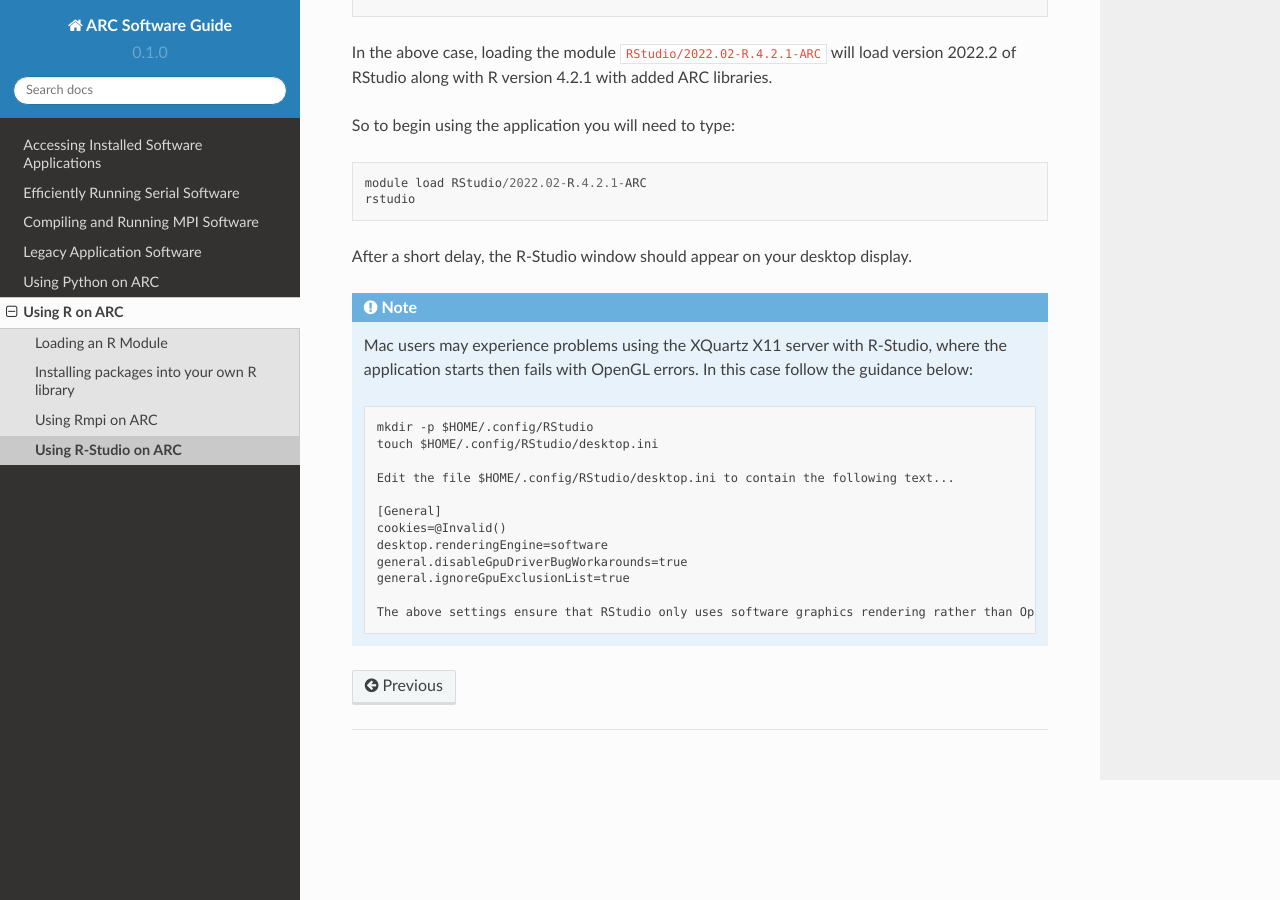
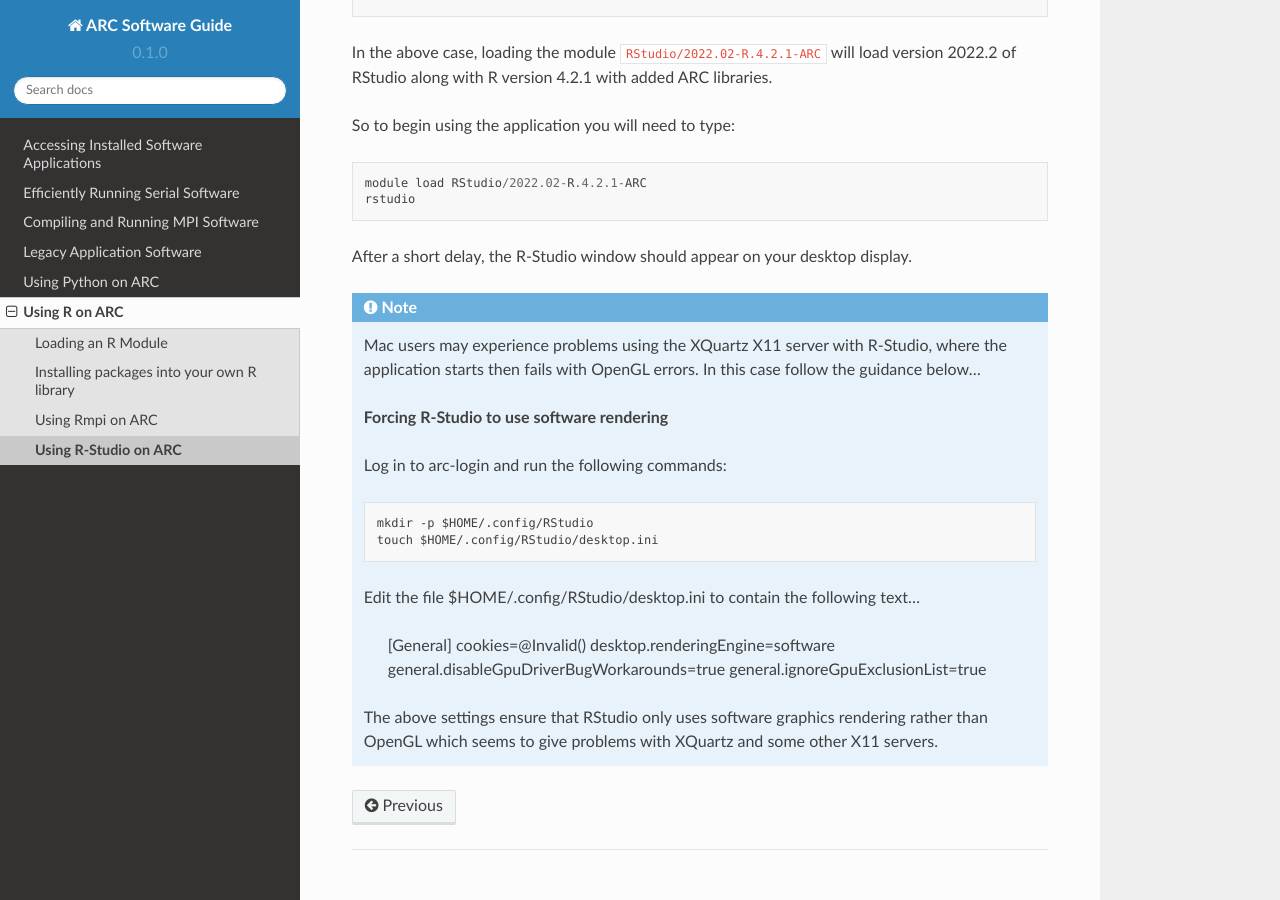
Before and after one commit to oxford-arc/arc-software-guide, a Sphinx documentation site: the page built from docs/source/R/arc_r_studio.rst, in a window 1280 px wide and 900 px high, scrolled down 957 px. Built offline with Sphinx 7.4.7 and the Read the Docs theme 2.0.0, drawn with Linux system fonts in a browser that asks for light colours.

Commit message:
Update arc_r_studio.rst

```diff
--- a/docs/source/R/arc_r_studio.rst
+++ b/docs/source/R/arc_r_studio.rst
@@ -40,12 +40,16 @@
 
 .. note::
  Mac users may experience problems using the XQuartz X11 server with R-Studio, where the application starts then fails with OpenGL errors. In this case follow the
- guidance below::
+ guidance below...
+
+ **Forcing R-Studio to use software rendering**
+
+ Log in to arc-login and run the following commands::
 
   mkdir -p $HOME/.config/RStudio
   touch $HOME/.config/RStudio/desktop.ini
 
-  Edit the file $HOME/.config/RStudio/desktop.ini to contain the following text...
+ Edit the file $HOME/.config/RStudio/desktop.ini to contain the following text...
 
   [General]
   cookies=@Invalid()
@@ -53,4 +57,4 @@
   general.disableGpuDriverBugWorkarounds=true
   general.ignoreGpuExclusionList=true
 
-  The above settings ensure that RStudio only uses software graphics rendering rather than OpenGL which seems to give problems with XQuartz.
+ The above settings ensure that RStudio only uses software graphics rendering rather than OpenGL which seems to give problems with XQuartz and some other X11 servers.
```
